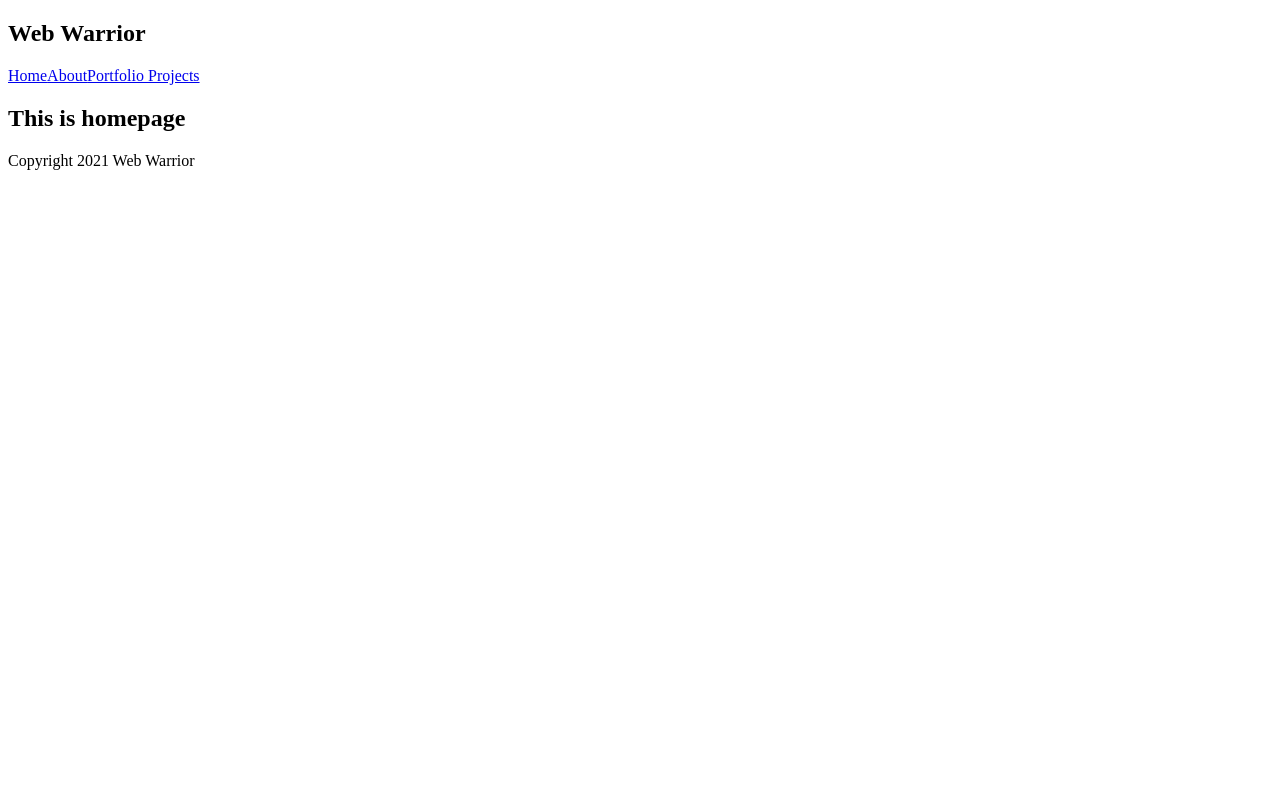
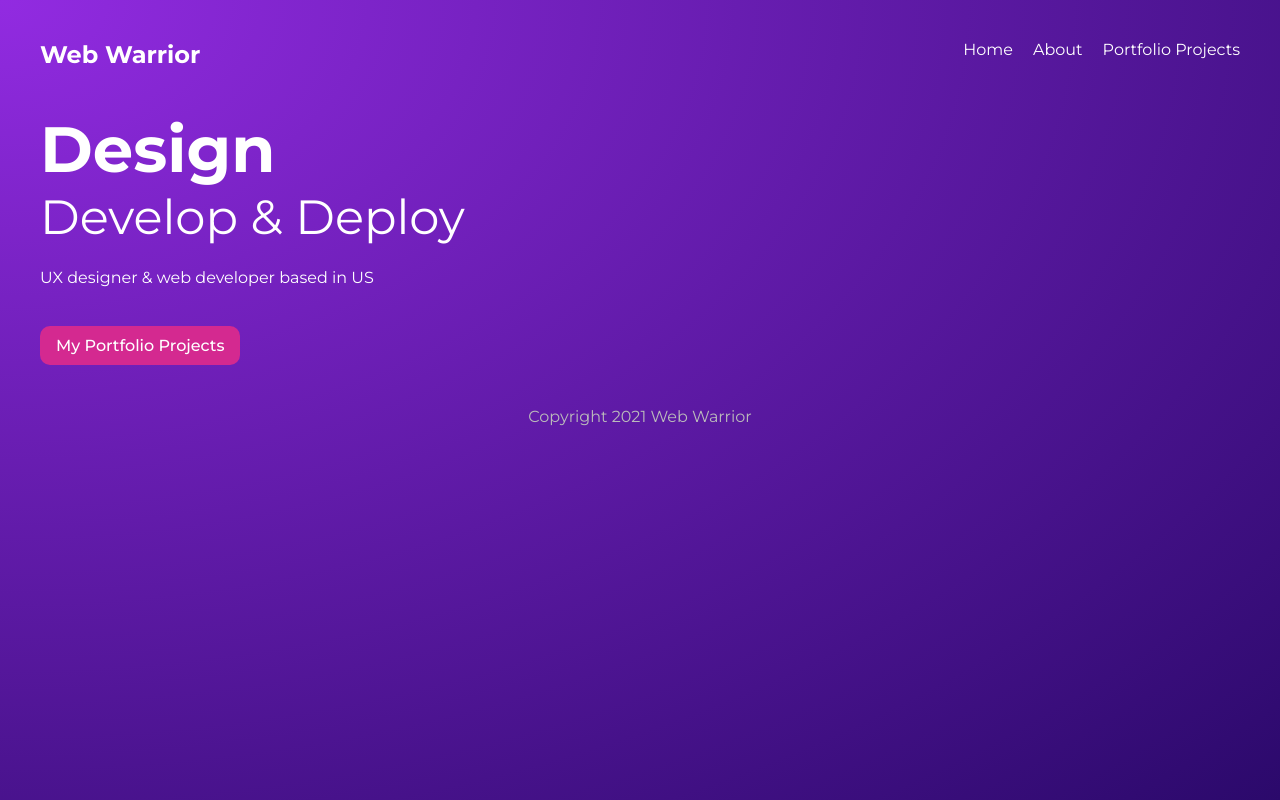
Before and after one commit to baymax44/gatsby-practice, a Gatsby site: page / in a window 1280 px wide. Built offline with nearby package versions, Linux system fonts and the light colour scheme; Gatsby itself is replaced by a stand-in of ours.

Commit message:
styling components

```diff
--- a/src/components/Layout.js
+++ b/src/components/Layout.js
@@ -1,5 +1,6 @@
 import React from 'react'
 import Navbar from './Navbar'
+import "../styles/global.css"
 
 export default function Layout({ children }) {
   return (
--- a/src/pages/index.js
+++ b/src/pages/index.js
@@ -1,12 +1,17 @@
+import { Link } from "gatsby"
 import React from "react"
-import Layout from '../components/Layout';
+import Layout from '../components/Layout'
+import styles from '../styles/home.module.css'
 
 export default function Home() {
   return (
     <Layout>
-      <section>
+      <section className={styles.header}>
         <div>
-          <h1>This is homepage</h1>
+          <h2>Design</h2>
+          <h3>Develop & Deploy</h3>
+          <p>UX designer & web developer based in US</p>
+          <Link className={styles.btn} to="/projects">My Portfolio Projects</Link>
         </div>
       </section>
     </Layout>
--- a/src/pages/projects/index.js
+++ b/src/pages/projects/index.js
@@ -1,10 +1,11 @@
 import React from 'react'
-import Layout from '../../components/Layout';
+import Layout from '../../components/Layout'
+import styles from '../../styles/projects.module.css'
 
 export default function Projects() {
   return (
     <Layout>
-      <div>
+      <div className={styles.portfolio}>
         <h2>Portfolio</h2>
         <h3>Projects & Websites I've created</h3>
       </div>
--- /dev/null
+++ b/src/styles/global.css
@@ -0,0 +1,50 @@
+@import url('https://fonts.googleapis.com/css2?family=Montserrat:wght@300;400;500;700&display=swap');
+
+* {
+  margin: 0;
+  padding: 0;
+  text-decoration: none;
+  font-family: "Montserrat";
+  color: white;
+}
+html, body {
+  min-height: 100%;
+}
+body {
+  background: radial-gradient(at top left, rgba(146,43,225,1) 0%, rgba(43,9,107,1) 100%);
+  background-repeat: no-repeat;
+}
+p {
+  margin: 16px auto;
+  line-height: 1.5em;
+}
+
+/* layout & nav */
+.layout {
+  max-width: 1200px;
+  margin: 0 auto;
+}
+nav {
+  display: grid;
+  grid-template-columns: 1fr 1fr;
+  margin: 40px auto;
+}
+nav .links {
+  display: inline-block;
+  text-align: right;
+}
+nav a {
+  display: inline-block;
+  margin-left: 20px;
+  font-weight: 400;
+  padding-bottom: 8px;
+  border-bottom: 3px solid transparent;
+}
+nav a:hover {
+  border-color: white;
+}
+footer p{
+  text-align: center;
+  color: #bbb;
+  margin: 40px auto;
+}
--- /dev/null
+++ b/src/styles/home.module.css
@@ -0,0 +1,22 @@
+.header {
+  display: grid;
+  grid-template-columns: 1fr 1fr;
+  grid-gap: 40px;
+  align-items: center;
+}
+.header h2 {
+  font-size: 4em;
+}
+.header h3 {
+  font-size: 3em;
+  font-weight: 400;
+  margin-bottom: 20px;
+}
+.btn {
+  display: inline-block;
+  background: #D42990;
+  padding: 10px 16px;
+  border-radius: 10px;
+  margin-top: 20px;
+  font-weight: 500;
+}
```
Also changed, not shown: src/styles/projects.module.css (added, +26 -0 lines).
